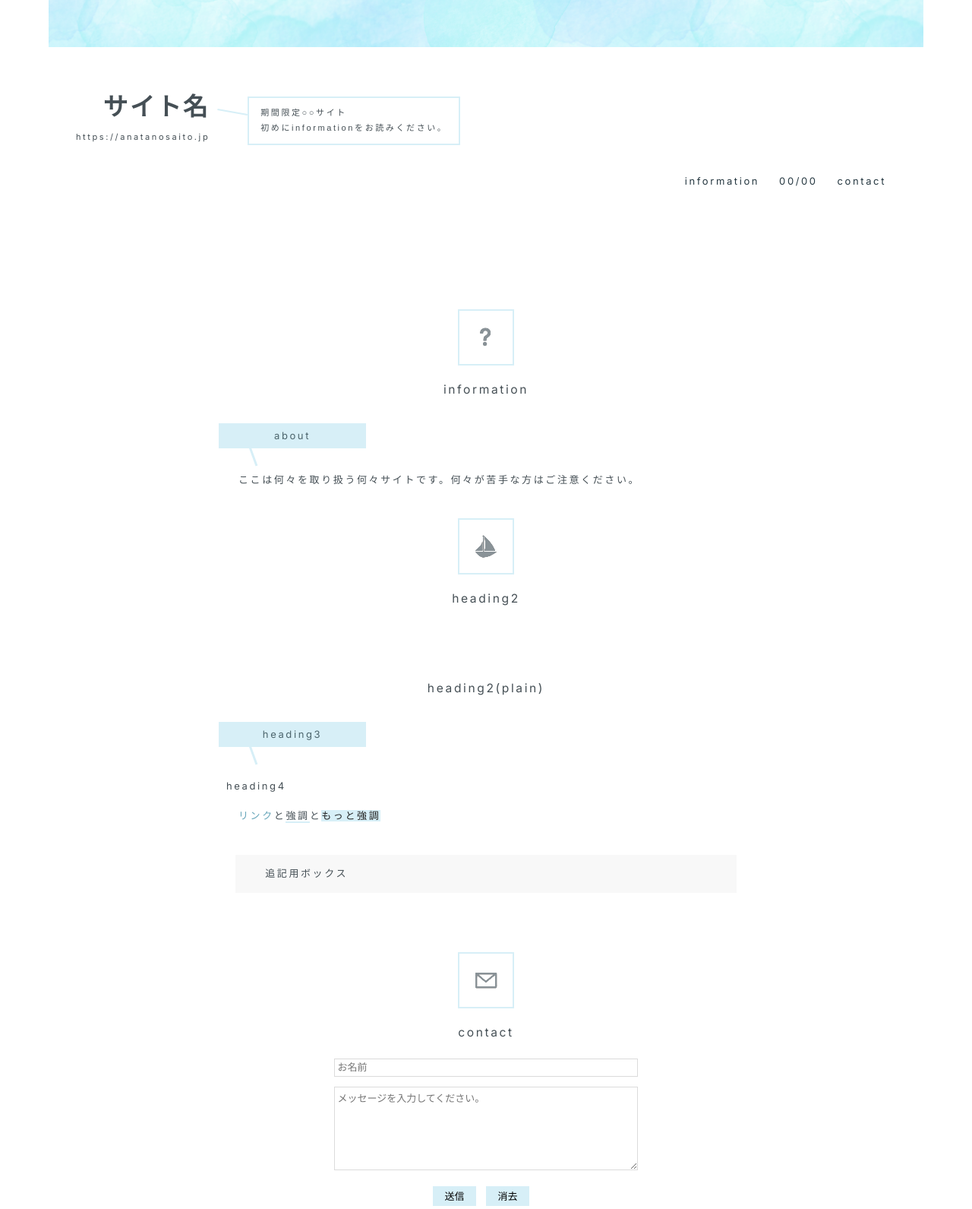
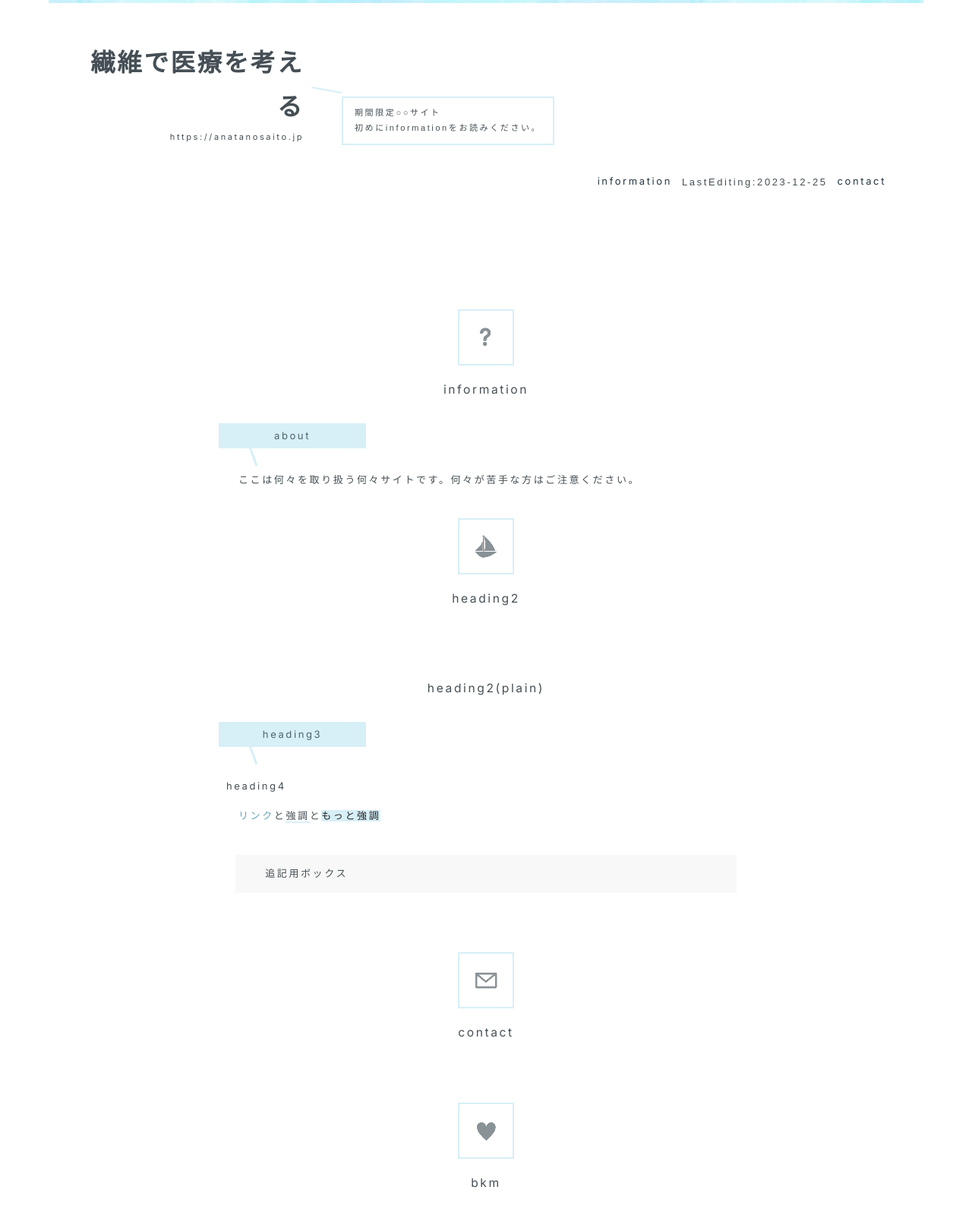
Before and after one commit to fiber-medical/fiber-medical.github.io, a plain HTML site: page index.html in a window 1280 px wide. Shown: the part 471-2062 px from the top of the page at 76% size. Drawn offline with nearby package versions, Linux system fonts and the light colour scheme.

Commit message:
Update index.html

```diff
--- a/index.html
+++ b/index.html
@@ -3,7 +3,7 @@
 <head>
 <meta http-equiv="cache-control" content="no-cache">
 <meta charset="UTF-8">
-<title>ボーダーライン</title>
+<title>繊維×医療|繊維で医療を考える</title>
 <meta name="viewport" content="width=device-width, initial-scale=1.0, maximum-scale=1.0, minimum-scale=1.0">
 <link rel="stylesheet" type="text/css" href="css/reset.css" media="screen">
 <link rel="stylesheet" type="text/css" href="css/design69.css" media="screen">
@@ -23,7 +23,7 @@
 
         <div id="siteInfo" class="siteInfo">
             <div class="siteName">
-                <h1>サイト名</h1>
+                <h1>繊維で医療を考える</h1>
                 <div class="url">https://anatanosaito.jp</div>
             </div>
             <div class="aboutSite">
@@ -34,7 +34,17 @@
 
         <ul>
             <li><a href="#link_info">information</a></li>
-            <li><a href="">00/00</a></li>
+            <span>LastEditing:</span><div class="lastUp"><time id="modify"></time>
+<script>
+/* 更新日の取得 */
+const last = new Date(document.lastModified);
+const year = last.getFullYear();
+const month = last.getMonth() + 1;
+const date = last.getDate();
+/* 日付を書き換える */
+const target = document.getElementById('modify');
+target.textContent = year + '-' + month + '-' + date;
+</script></a></div>
             <li><a href="#link_contact">contact</a></li>
         </ul>
 
@@ -82,11 +92,11 @@
     </h2>
 
     <!-- ダミーフォーム -->
-    <form class="mailForm space">
-        <input type="text" placeholder="お名前" class="text"><br>
-        <textarea placeholder="メッセージを入力してください。" class="text"></textarea><br>
-        <input type="submit" value="送信" class="button"><input type="reset" value="消去" class="button">
-    </form>
+            <form action="https://docs.google.com/forms/u/0/d/e/1FAIpQLSenfo5BY-ekYg9VsIja9-RJmm_n4SupZHMsEIvcyg4yucsiPw/formResponse" method="POST" target="hidden_iframe" onsubmit="submitted=true;" class="c-form">
+	<div class="c-form__item">
+
+
+
     <!-- /ダミーフォーム -->
 
     </section>
```
